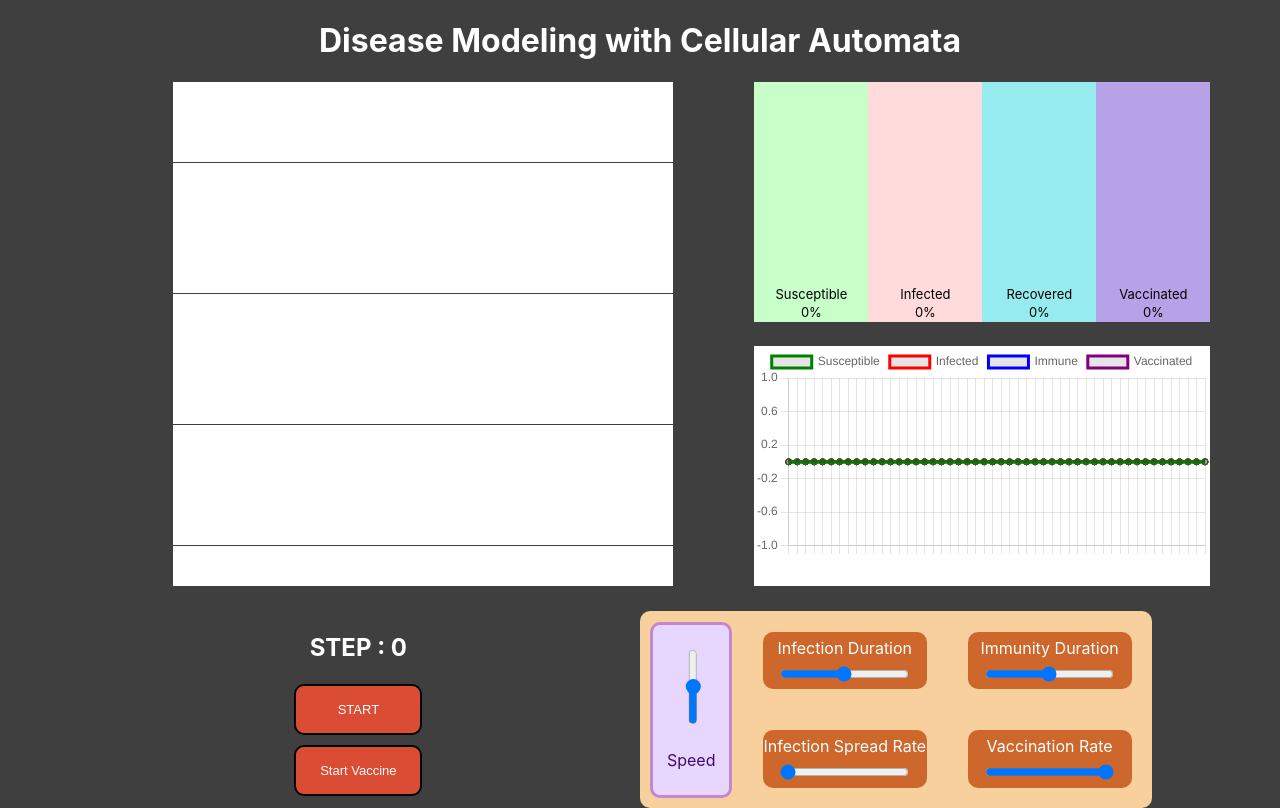
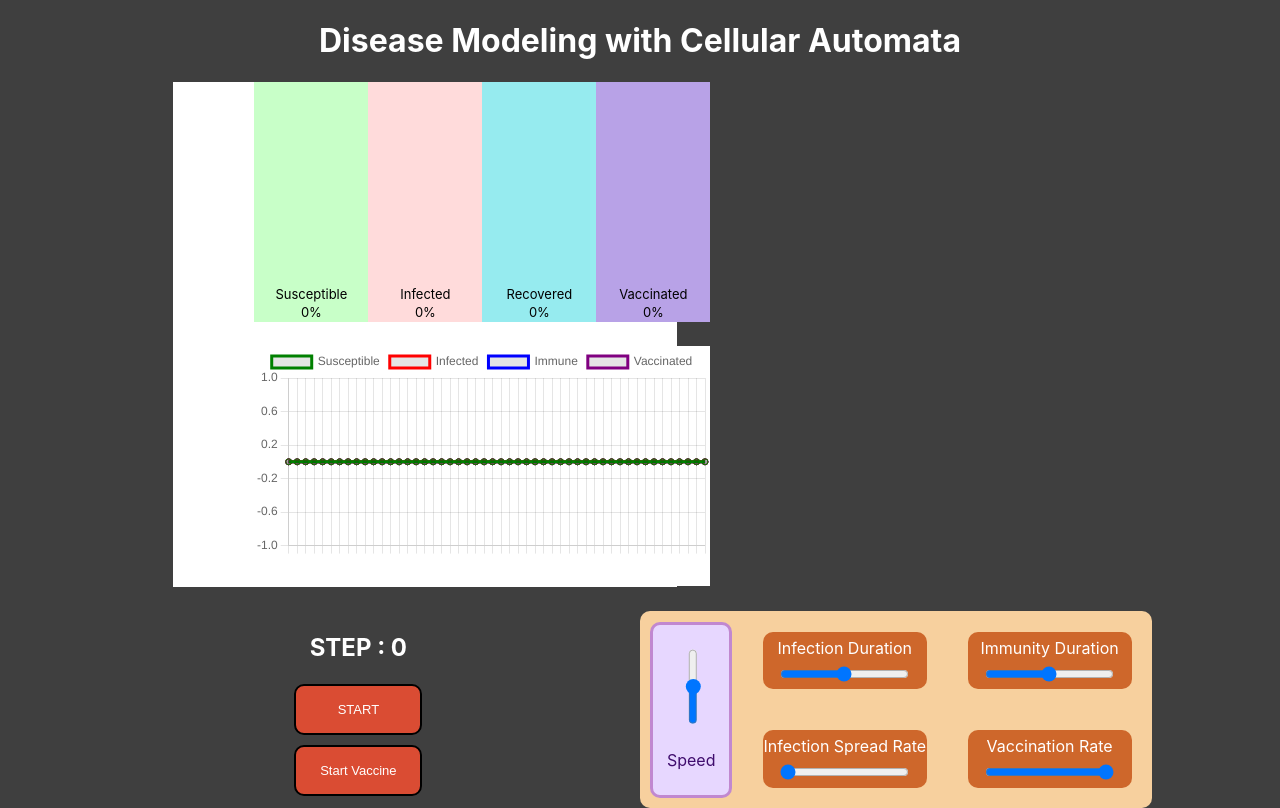
Before and after one commit to anmolpec/disease-modelling, a React (Create React App) app: page / in a window 1280 px wide. Built offline with nearby package versions, Linux system fonts and the light colour scheme.

Commit message:
Add height to grid element

```diff
--- a/src/components/GridElement.css
+++ b/src/components/GridElement.css
@@ -7,5 +7,5 @@
     border-color: black;
     justify-content: center;
     align-content: center;
-    height: 10px;
+    height: 10 px;
 }
```
